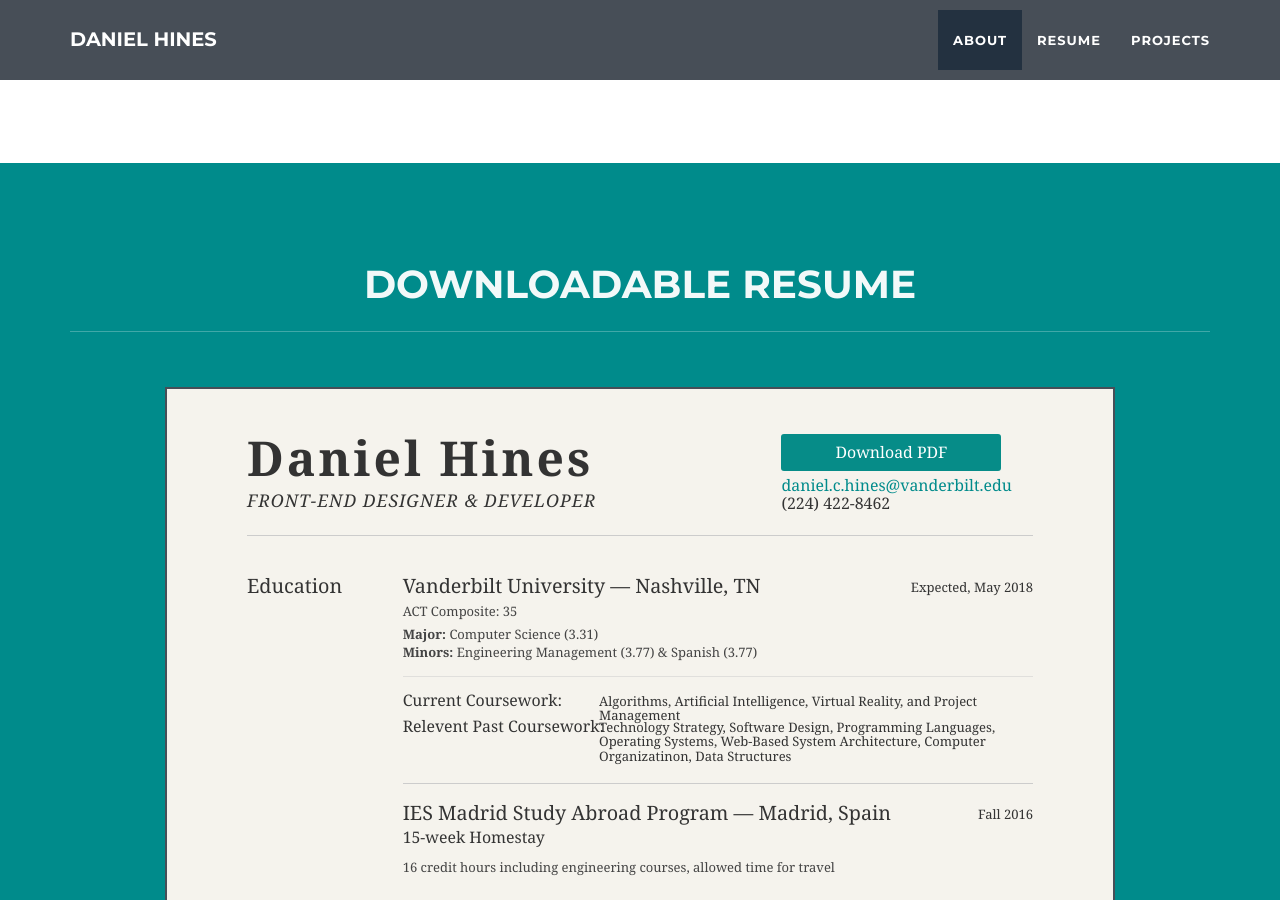
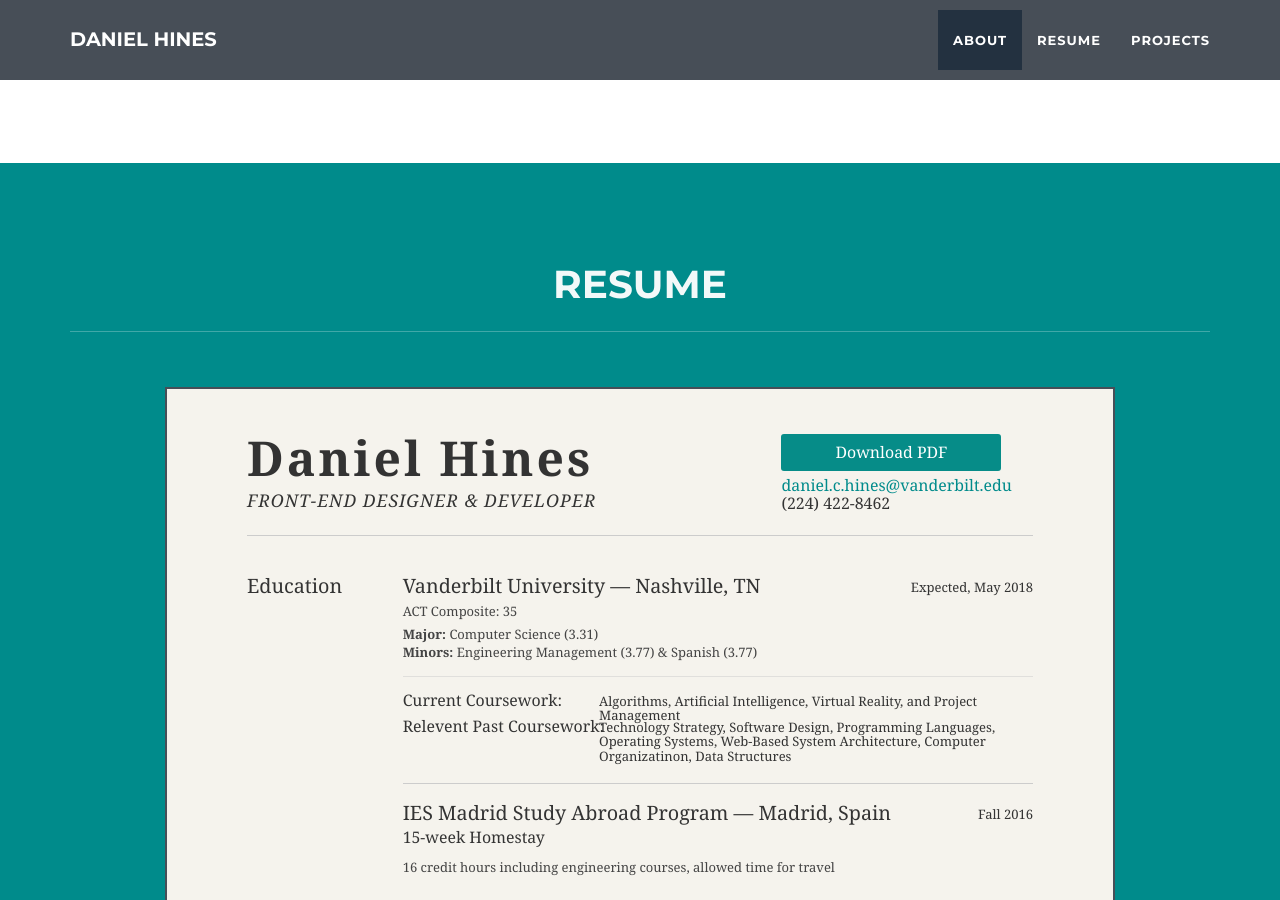
Before and after one commit to danielchines/danielchines.github.io, a Jekyll site: the page built from index.html, in a window 1280 px wide and 900 px high, scrolled down 1327 px. Built offline with Jekyll 4.4.1, drawn with Linux system fonts in a browser that asks for light colours.

Commit message:
Update cv.html

```diff
--- a/_includes/cv.html
+++ b/_includes/cv.html
@@ -3,7 +3,7 @@
         <div class="container">
             <div class="row">
                 <div class="col-lg-12 text-center">
-                    <h2 class="white">Downloadable Resume</h2>
+                    <h2 class="white">Resume</h2>
                 </div>
             </div>
             <div class="row">
```
